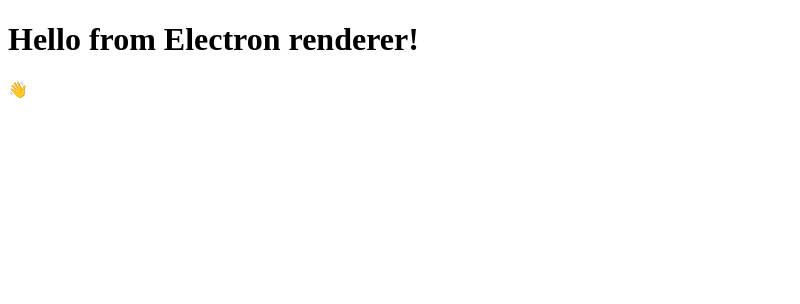
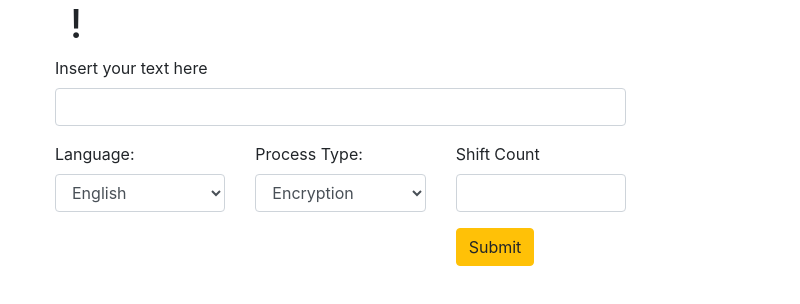
Before and after one commit to mohsenkhashei/encryptionDecryption-Caesar-Cipher, an Electron app: page index.html in a window 800 px wide. Drawn offline with nearby package versions, Linux system fonts and the light colour scheme; no server answers.

Commit message:
do some ui stuff

```diff
--- a/index.html
+++ b/index.html
@@ -2,19 +2,149 @@
 <html>
   <head>
     <meta charset="UTF-8" />
-    <!-- https://developer.mozilla.org/en-US/docs/Web/HTTP/CSP -->
     <meta
       http-equiv="Content-Security-Policy"
-      content="default-src 'self'; script-src 'self'"
+      content="default-src 'self'; style-src 'self' 'unsafe-inline'; script-src 'self' 'unsafe-inline' "
     />
     <meta
       http-equiv="X-Content-Security-Policy"
       content="default-src 'self'; script-src 'self'"
     />
-    <title>Hello from Electron renderer!</title>
+    <!-- https://developer.mozilla.org/en-US/docs/Web/HTTP/CSP -->
+    <link
+      rel="stylesheet"
+      href="./assets/bootstrap.min.css"
+      integrity="sha384-ggOyR0iXCbMQv3Xipma34MD+dH/1fQ784/j6cY/iJTQUOhcWr7x9JvoRxT2MZw1T"
+      crossorigin="anonymous"
+    />
+
+    <title>Encryption App</title>
   </head>
   <body>
-    <h1>Hello from Electron renderer!</h1>
-    <p>👋</p>
+    <div class="container">
+      <div class="container">
+        <div class="row">
+          <div class="col-sm">
+            <h1>!</h1>
+          </div>
+        </div>
+      </div>
+      <div class="container">
+        <div class="row">
+          <form id="myForm">
+            <div class="row">
+              <div class="col-sm">
+                <div class="form-group">
+                  <label for="text">Insert your text here</label>
+                  <input
+                    type="text"
+                    id="text"
+                    name="text"
+                    required
+                    class="form-control"
+                  />
+                </div>
+              </div>
+            </div>
+            <div class="row">
+              <div class="col-sm">
+                <div class="form-group">
+                  <label for="language">Language:</label>
+                  <select name="language" id="language" class="form-control">
+                    <option value="0">English</option>
+                    <option value="1">French</option>
+                    <option value="2">Spanish</option>
+                    <option value="3">Turkish</option>
+                  </select>
+                </div>
+              </div>
+              <div class="col-sm">
+                <div class="form-group">
+                  <label for="processType">Process Type:</label>
+                  <select
+                    name="processType"
+                    id="processType"
+                    class="form-control"
+                  >
+                    <option value="0">Encryption</option>
+                    <option value="1">Decryption</option>
+                  </select>
+                </div>
+              </div>
+              <div class="col-sm">
+                <div class="form-group">
+                  <label for="shiftCount">Shift Count</label>
+                  <input
+                    type="number"
+                    id="shiftCount"
+                    name="shiftCount"
+                    required
+                    class="form-control"
+                  />
+                </div>
+                <div class="form-group">
+                  <button
+                    class="btn btn-warning bt-sm"
+                    type="submit"
+                    id="submitBtn"
+                    data-loading-text="Processing..."
+                  >
+                    Submit
+                  </button>
+                </div>
+              </div>
+            </div>
+          </form>
+        </div>
+        <div class="container">
+          <div class="row">
+            <div id="message"></div>
+          </div>
+        </div>
+      </div>
+    </div>
+    <script>
+      const { ipcRenderer } = require("electron");
+
+      const form = document.querySelector("#myForm");
+      const submitBtn = document.querySelector("#submitBtn");
+      const message = document.querySelector("#message");
+      textInputField = document.querySelector("#text");
+      processInputSelect = document.querySelector("#processType");
+      textInputField.addEventListener("input", function () {
+        this.value = this.value.toUpperCase();
+        processInputSelect.selectedIndex = 0;
+      });
+
+      form.addEventListener("submit", (event) => {
+        event.preventDefault(); // prevent the form from submitting normally
+
+        const text = form.elements.text.value;
+        const language = document.querySelector("#language").value;
+        const processType = document.querySelector("#processType").value;
+        const shiftCount = form.elements.shiftCount.value;
+
+        // Disable the submit button and show the processing state
+        submitBtn.disabled = true;
+        submitBtn.innerHTML =
+          '<span class="spinner-border spinner-border-sm mr-2" role="status" aria-hidden="true"></span>' +
+          submitBtn.getAttribute("data-loading-text");
+
+        ipcRenderer.send("form-submission", {
+          text,
+          language,
+          processType,
+          shiftCount,
+        });
+      });
+
+      ipcRenderer.on("form-submission-reply", (event, result) => {
+        // Re-enable the submit button and remove the loading class
+        submitBtn.disabled = false;
+        submitBtn.innerHTML = "Submit";
+
+        message.innerHTML = result.message;
+      });
+    </script>
   </body>
 </html>
```
